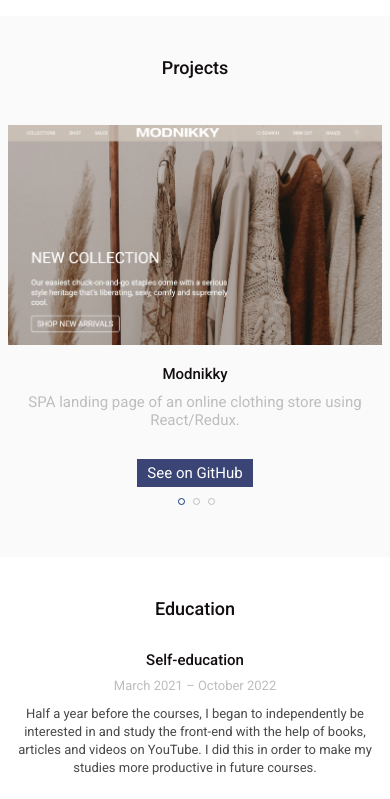
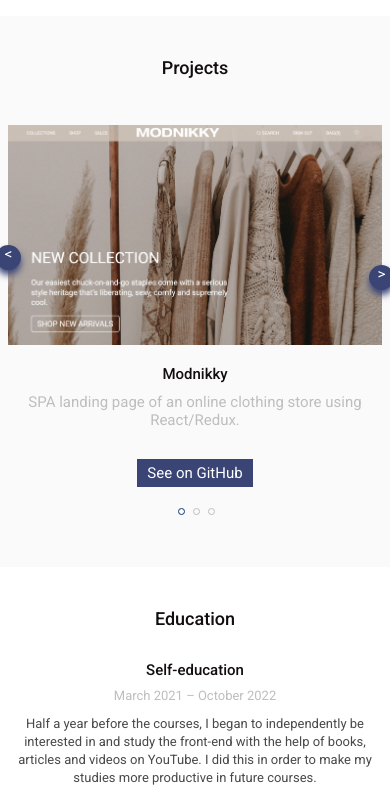
Before and after one commit to ImennoArtemiy/CV, a plain HTML site: page index.html in a window 390 px wide. Shown: the part 1258-2057 px from the top of the page. Drawn offline with Linux system fonts and the light colour scheme.

Commit message:
connected the favicon and finalized the slider

```diff
--- a/index.html
+++ b/index.html
@@ -6,6 +6,7 @@
           content="width=device-width, user-scalable=no, initial-scale=1.0, maximum-scale=1.0, minimum-scale=1.0">
     <meta http-equiv="X-UA-Compatible" content="ie=edge">
     <title>My Resume</title>
+    <link rel="icon" href="./img/favicon.ico">
     <link rel="stylesheet" href="style/style.css">
     <link rel="preconnect" href="https://fonts.googleapis.com">
     <link rel="preconnect" href="https://fonts.gstatic.com" crossorigin>
--- a/index.js
+++ b/index.js
@@ -16,8 +16,12 @@ import {drawContactItem, drawContactLink} from "./scripts/contactsBlock.js";
 $('.single-slide').slick({
     infinite: true,
     dots: true,
-    prevArrow: false,
-    nextArrow: false,
+    prevArrow: `<div class="prev-btn-slick btn-slick">
+                    <p><</p>
+                </div>`,
+    nextArrow: `<div class="next-btn-slick btn-slick">
+                    <p>></p>
+                </div>`,
 });
 
 // Header
@@ -71,7 +75,7 @@ window.addEventListener('scroll', function () {
         addActiveClassInNavigation(6)
     }
 });
-// Burger
+
 setOnClickBurgerBtn()
 drawMobileNavigationElements(navigationData)
 //Skills
--- a/style/style.css
+++ b/style/style.css
@@ -267,7 +267,6 @@ header {
 .slick-slide {
     display: flex !important;
     align-items: center !important;
-    margin-bottom: 55px !important;
 }
 
 .slide-img {
@@ -279,6 +278,45 @@ header {
 
 .slide p {
     margin-bottom: 72px;
+}
+
+.btn-slick {
+    display: flex;
+    justify-content: center;
+    align-items: center;
+    position: absolute;
+    top: 40%;
+    z-index: 1;
+    width: 40px;
+    height: 40px;
+    border-radius: 50%;
+    background-color: #3A4576;
+    color: #FFFFFF;
+    box-shadow: 0 5px 7px #3A4576;
+    text-align: center;
+    font-size: 24px;
+    transition: .2s ease;
+    cursor: pointer;
+}
+
+.btn-slick:hover {
+    background-color: #59639a;
+}
+
+.btn-slick:active {
+    background-color: #283159;
+}
+
+.slick-dots {
+    display: none !important;
+}
+
+.prev-btn-slick {
+    left: -20px;
+}
+
+.next-btn-slick {
+    right: -20px;
 }
 
 .education {
@@ -442,6 +480,22 @@ header {
         margin-bottom: 35px !important;
     }
 
+    .btn-slick {
+        position: absolute;
+        width: 25px;
+        height: 25px;
+        font-size: 15px;
+    }
+
+    .prev-btn-slick {
+        top: 35%;
+        left: -12px;
+    }
+
+    .next-btn-slick {
+        right: -12px;
+    }
+
     .slick-dots li button:before {
         width: 10px !important;
         height: 10px !important;
@@ -550,8 +604,11 @@ header {
         margin: 0;
     }
 
-    .slide {
-        margin-bottom: 0 !important;
+    .btn-slick {
+        display: none;
+    }
+    .slick-dots {
+        display: block !important;
     }
 
     .slick-dots li {
@@ -701,7 +758,11 @@ header {
     .project-body {
         width: 100%;
         text-align: center;
-        margin-top: 20px;
+        margin: 20px 0 0 0;
+    }
+
+    .slick-slide {
+        margin-bottom: 10px !important;
     }
 
     .contact-me-body {
@@ -721,5 +782,6 @@ header {
 
     .contact-item {
         display: flex;
+        font-size: 13px;
     }
 }
```
Also changed, not shown: img/favicon.ico (added).
